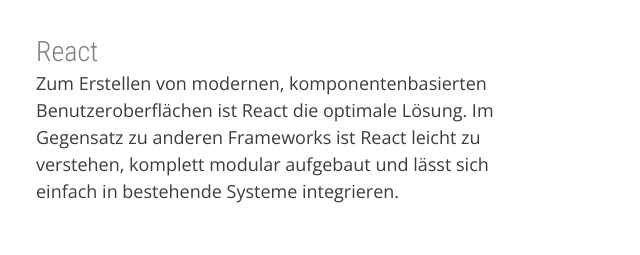
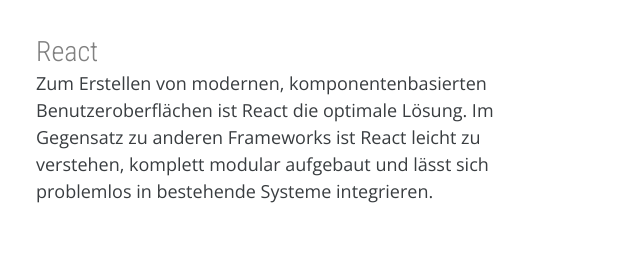
Before and after one commit to codingkitchen/page, a website: page dist/index.html in a window 1280 px wide. Shown: the part 656-911 px from the top of the page, 434-1074 px from the left. Drawn offline with nearby package versions, Linux system fonts and the light colour scheme; a web font is replaced by a local one.

Commit message:
improve content

```diff
--- a/dist/index.html
+++ b/dist/index.html
@@ -32,7 +32,7 @@
         <p>Zum Erstellen von modernen, komponentenbasierten
         Benutzeroberflächen ist React die optimale Lösung. Im Gegensatz
         zu anderen Frameworks ist React leicht zu verstehen, komplett
-        modular aufgebaut und lässt sich einfach in bestehende Systeme
+        modular aufgebaut und lässt sich problemlos in bestehende Systeme
         integrieren.</p>
       </li>
       <li>
```
